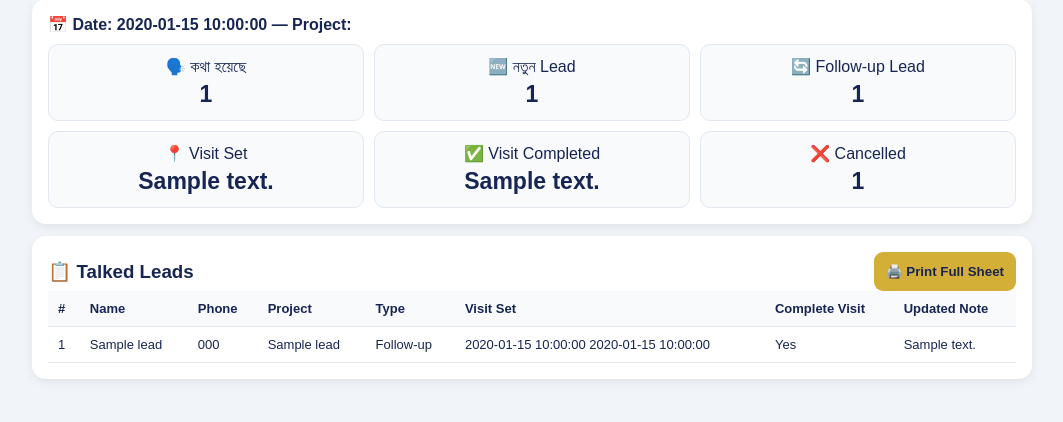
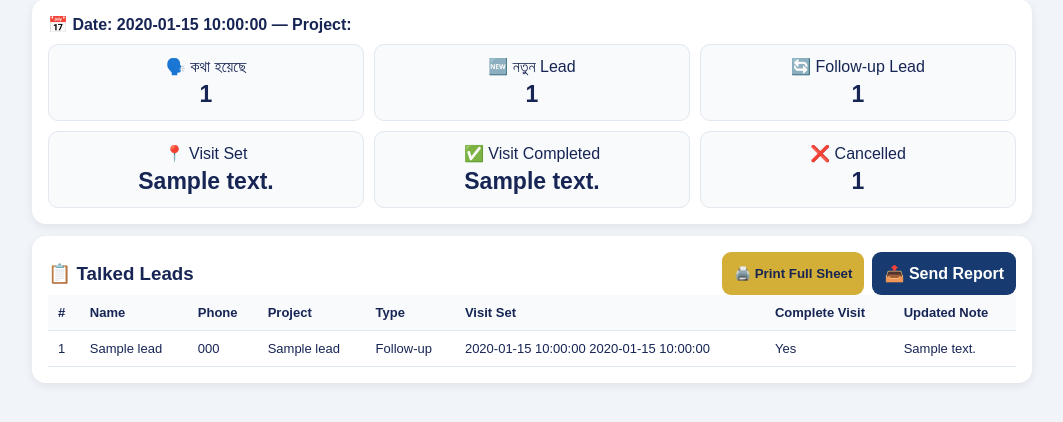
Before and after one commit to mdrabbimolla/my-business-crm, a Flask app: template templates/daily_report.html in a window 1280 px wide. Shown: the part 249-671 px from the top of the page, without its empty margins (108-1171 px from the left). Run offline with Flask 3, Linux system fonts and the light colour scheme; the template is opened without the code that fills it: most values are stand-ins (such as "Sample title", 1, 10 or a date in 2020).

Commit message:
Fix report Type classification and add Send Report action

```diff
--- a/templates/daily_report.html
+++ b/templates/daily_report.html
@@ -69,7 +69,10 @@ th{background:#f8fafc}
 <div class="card">
 <div style="display:flex;align-items:center;justify-content:space-between;gap:10px;flex-wrap:wrap">
 <h3 style="margin:0">📋 Talked Leads</h3>
-<button class="btn gold no-print" type="button" onclick="startNativePrint()">🖨️ Print Full Sheet</button>
+<div style="display:flex;gap:8px;flex-wrap:wrap" class="no-print">
+<button class="btn gold" type="button" onclick="startNativePrint()">🖨️ Print Full Sheet</button>
+<a class="btn primary" href="/daily-report-share?date={{ report_date }}{% if project_filter %}&project_id={{ project_filter }}{% endif %}">📤 Send Report</a>
+</div>
 </div>
 {% if talked_leads %}
 <div class="table-wrap">
@@ -82,7 +85,7 @@ th{background:#f8fafc}
 <td>{{ lead['name'] or 'Name not added' }}</td>
 <td>{% set local_phone = lead['phone'][3:] if lead['phone'] and lead['phone'].startswith('+88') else (lead['phone'] or '') %}{{ local_phone[:5] }}{% if local_phone|length >= 8 %}×××{{ local_phone[-3:] }}{% endif %}</td>
 <td>{{ lead['project_name'] or 'Unassigned' }}</td>
-<td>{% if (lead['created_at'] or '')[:10] == report_date and (lead['previous_note_count'] or 0) == 0 %}New Lead{% elif lead['follow_up_date'] == report_date %}Follow-up{% else %}Conversation{% endif %}</td>
+<td>{% if (lead['created_at'] or '')[:10] == report_date %}New Lead{% elif lead['follow_up_date'] == report_date %}Follow-up{% else %}Conversation{% endif %}</td>
 <td>{% if lead['visit_date'] %}{{ lead['visit_date'] }}{% if lead['visit_time'] %} {{ lead['visit_time'] }}{% endif %}{% else %}—{% endif %}</td>
 <td>{% if lead['visit_status'] == 'Completed' and lead['visit_completed_date'] == report_date %}Yes{% else %}—{% endif %}</td>
 <td class="note">{{ lead['note'] }}</td>
```
